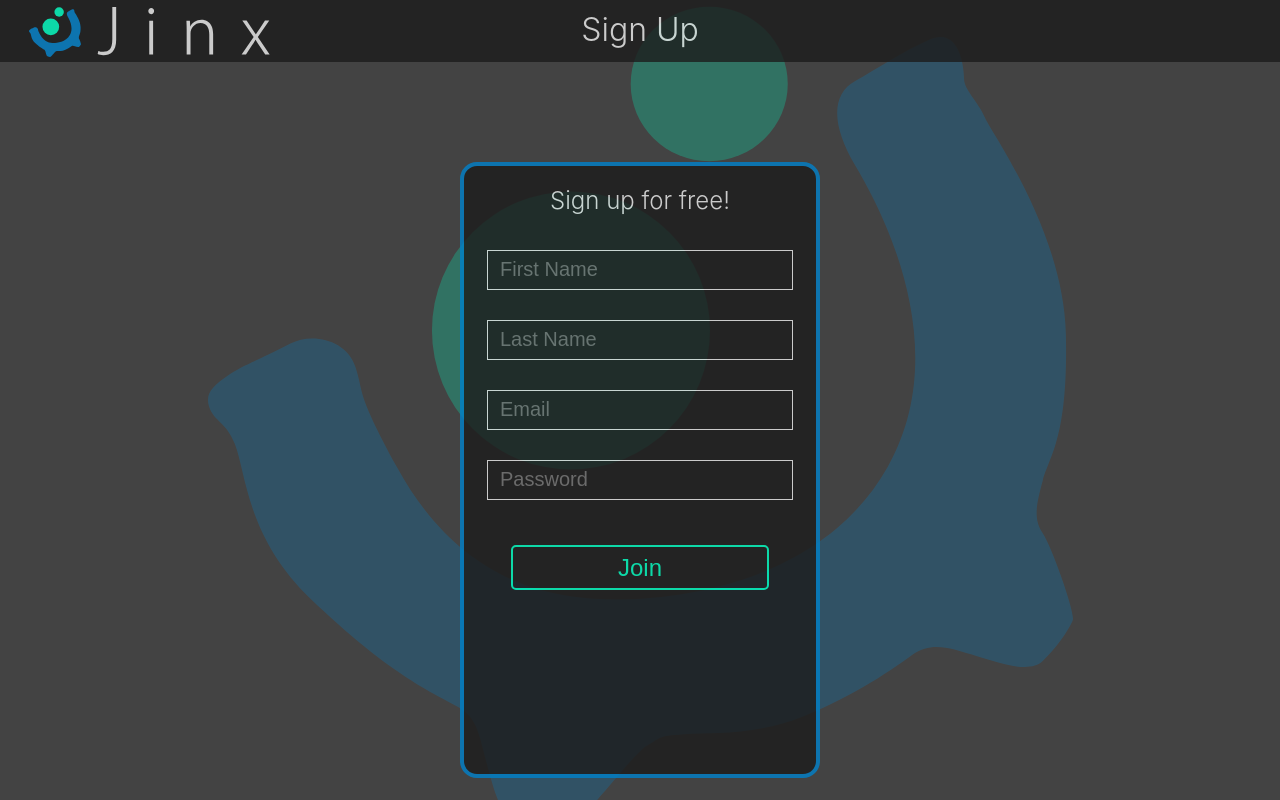
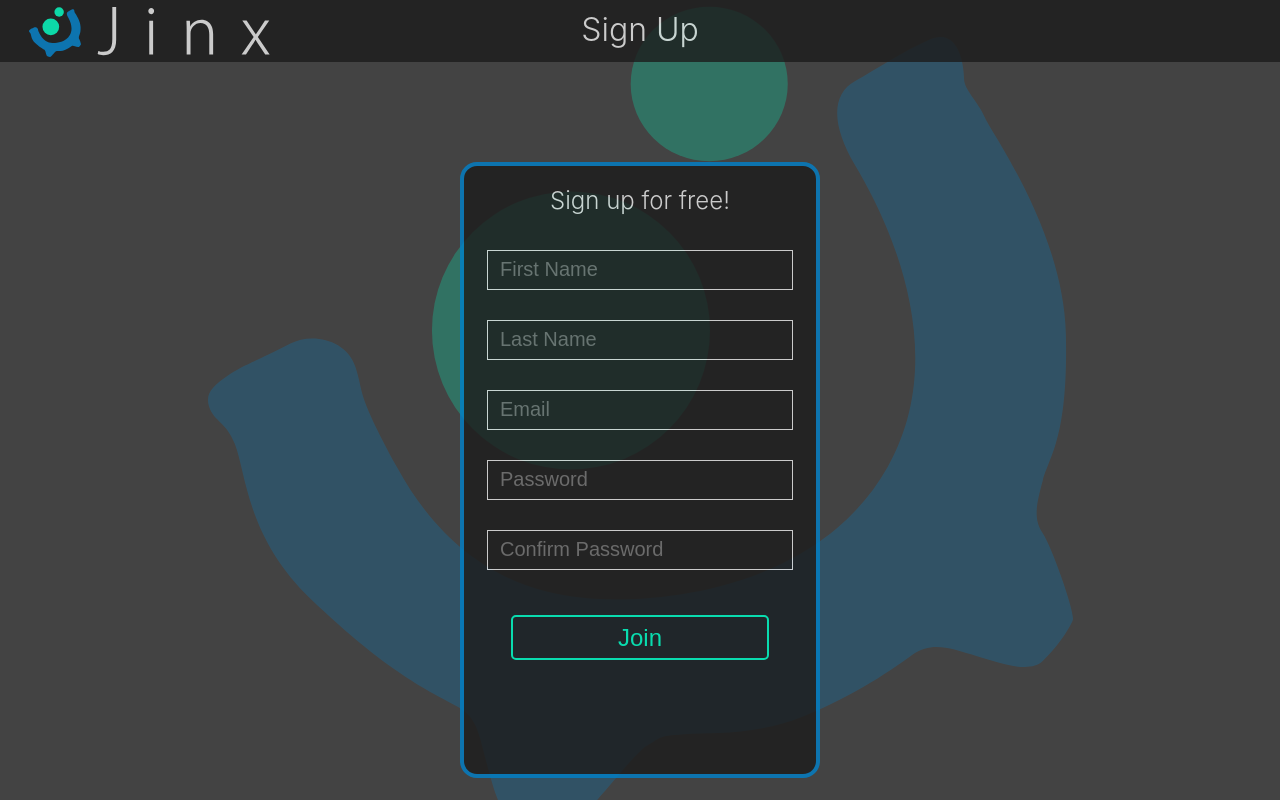
Before and after one commit to TerrorJacktyl/jinx-it-project, a React (Create React App) app in the folder eportfolio-app/: page /signup in a window 1280 px wide. Built offline with nearby package versions, Linux system fonts and the light colour scheme.

Commit message:
add confirm password on signup page

```diff
--- a/eportfolio-app/src/Signup.tsx
+++ b/eportfolio-app/src/Signup.tsx
@@ -35,7 +35,10 @@ const SignupSchema = Yup.object().shape({
       .email('Invalid email')
       .required('Required'),
     password: Yup.string()
-      .required('Required')
+      .required('Required'),
+    passwordConfirm: Yup.string()
+        .oneOf([Yup.ref('password'), undefined], "Passwords don't match")
+        .required('Required')
   });
 
 const Signup = () => {
@@ -54,7 +57,7 @@ const Signup = () => {
         <StyledFormDiv>
             <FormTitle>Sign up for free!</FormTitle>
             <Formik
-                initialValues={{ firstName: '', lastName: '', email: '', password: '' }}
+                initialValues={{ firstName: '', lastName: '', email: '', password: '', passwordConfirm: '' }}
                 validationSchema={SignupSchema}
                 onSubmit={(values, { setSubmitting }) => {
 
@@ -88,6 +91,8 @@ const Signup = () => {
                     {errors.email && touched.email ? <ErrorMessage>{errors.email}</ErrorMessage> : null}
                     <StyledFormEntry name="password" type="password" placeholder="Password"/>
                     {errors.password && touched.password ? <ErrorMessage>{errors.password}</ErrorMessage> : null}
+                    <StyledFormEntry name="passwordConfirm" type="password" placeholder="Confirm Password"/>
+                    {errors.passwordConfirm && touched.passwordConfirm ? <ErrorMessage>{errors.passwordConfirm}</ErrorMessage> : null}
                     <StyledButton type="submit" disabled={isSubmitting} width={null} textColour="#00FFC2" backgroundColour={null} hoverColour="#00FFC2" contrastColour="#1C1C1C" text="Join" fontSize={null}/>
                     {submittionError ? <ErrorMessage>Error signing up. Please try again later.</ErrorMessage> : null}
                 </Form>
```
